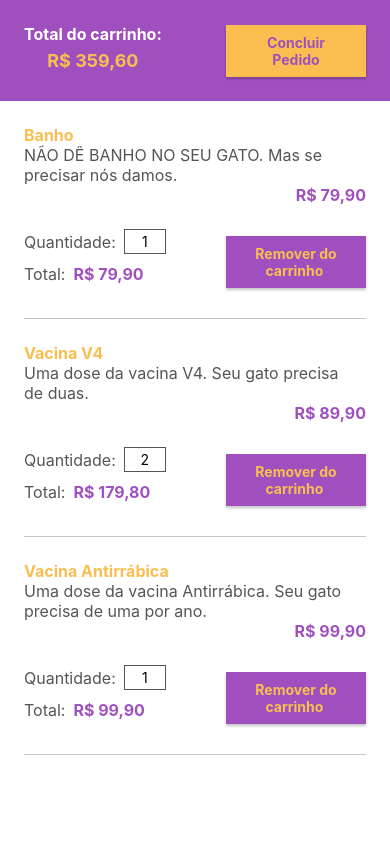
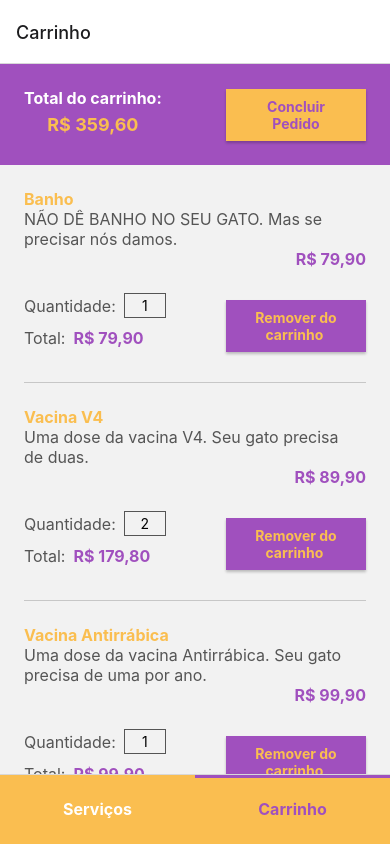
Before and after one commit to Bertonsin/EstudoReactNativeExpo, a React Native app: screen /Carrinho in a window 390 px wide. Built offline with nearby package versions, Linux system fonts and the light colour scheme.

Commit message:
Alterações e anotações da aula 4

```diff
--- a/App.tsx
+++ b/App.tsx
@@ -2,8 +2,11 @@ import React from "react";
 import 'intl';
 import 'intl/locale-data/jsonp/pt-BR';
 
-import Carrinho from './src/telas/Carrinho';
+import Rotas from "./src/Rotas";
+import TelaPadrao from "./src/componentes/telaPadrao";
 
 export default function App() {
-  return <Carrinho />
+  return <TelaPadrao>
+    <Rotas />
+  </TelaPadrao>
 }
--- a/package.json
+++ b/package.json
@@ -9,11 +9,16 @@
     "web": "expo start --web"
   },
   "dependencies": {
+    "@react-navigation/bottom-tabs": "^6.4.0",
+    "@react-navigation/native": "^6.0.13",
     "expo": "~46.0.9",
     "expo-status-bar": "~1.4.0",
+    "intl": "^1.2.5",
     "react": "18.0.0",
     "react-dom": "18.0.0",
     "react-native": "0.69.5",
+    "react-native-safe-area-context": "4.3.1",
+    "react-native-screens": "~3.15.0",
     "react-native-web": "~0.18.7"
   },
   "devDependencies": {
--- /dev/null
+++ b/src/Rotas.tsx
@@ -0,0 +1,43 @@
+import React from 'react';
+
+import {NavigationContainer} from '@react-navigation/native';
+import {createBottomTabNavigator} from '@react-navigation/bottom-tabs';
+
+import Servicos from './telas/Servicos';
+import Carrinho from './telas/Carrinho';
+
+import { cores } from './estilos';
+
+const Tab = createBottomTabNavigator();
+
+export default function Rotas() : JSX.Element{
+    return <NavigationContainer>
+        <Tab.Navigator
+        screenOptions={
+            {
+                tabBarActiveTintColor: cores.roxo,
+                tabBarInactiveTintColor: cores.claro,
+                tabBarActiveBackgroundColor: cores.roxo,
+                tabBarInactiveBackgroundColor: cores.laranja,
+                tabBarStyle:{
+                    height:70
+                },
+                tabBarLabelStyle: {
+                    width:'100%',
+                    flex:1,
+                    fontWeight: 'bold',
+                    fontSize:16,
+                    lineHeight: 21,
+                    marginTop:3,
+                    paddingTop:21,
+                    backgroundColor:cores.laranja
+            },tabBarIconStyle:{
+                display:'none'
+            }, tabBarHideOnKeyboard:true
+
+        }}>
+            <Tab.Screen name="Serviços" component={Servicos} />
+            <Tab.Screen name="Carrinho" component={Carrinho} />
+        </Tab.Navigator>
+    </NavigationContainer>
+}
--- /dev/null
+++ b/src/componentes/telaPadrao/estilos.tsx
@@ -0,0 +1,13 @@
+import { StyleSheet } from "react-native";
+import { cores } from "../../estilos";
+
+export default StyleSheet.create({
+    ajusteTela:{
+        flex:1,
+        backgroundColor: cores.roxo
+    },
+    ajusteTelaBaixo:{
+        flex:0,
+        backgroundColor: cores.laranja
+    }
+})
--- a/src/componentes/telaPadrao/index.tsx
+++ b/src/componentes/telaPadrao/index.tsx
@@ -1,16 +1,19 @@
 import React from "react";
 import { SafeAreaView, KeyboardAvoidingView, Platform,StatusBar } from "react-native";
 
-import estilosGlobal from "../../estilos";
+import estilosGlobal, {cores} from "../../estilos";
+import estilos from './estilos';
 
 export default function TelaPadrao({children} : {children: JSX.Element|JSX.Element[]}): JSX.Element{
-    return <SafeAreaView style={estilosGlobal.preencher}>
-        <StatusBar />
+    return <>
+    <SafeAreaView style={estilos.ajusteTela}>
+        <StatusBar backgroundColor={cores.roxo}/>
         <KeyboardAvoidingView
         behavior={Platform.OS == "ios" ? "padding" : "height"}
         style={estilosGlobal.preencher}>
         {children}
         </KeyboardAvoidingView>
     </SafeAreaView>
-
+    <SafeAreaView style={estilos.ajusteTelaBaixo} />
+    </>
 }
--- a/src/telas/Carrinho/index.tsx
+++ b/src/telas/Carrinho/index.tsx
@@ -29,13 +29,13 @@ const servicos = [
 ]
 
 export default function Carrinho() :JSX.Element {
-    const total =servicos.reduce((soma, {preco, quantidade})=> soma + (preco * quantidade),0)
+    const total = servicos.reduce((soma, {preco, quantidade})=> soma + (preco * quantidade),0)
 
-    return <TelaPadrao>
+    return <>
             <StatusCarrinho total={total} />
             <FlatList
                 data={servicos}
                 renderItem={({item}) => <Item {...item} />}
                 keyExtractor={({id}) => String(id)}/>
-        </TelaPadrao>
+        </>
 }
--- a/src/telas/Servicos/index.tsx
+++ b/src/telas/Servicos/index.tsx
@@ -27,10 +27,10 @@ const servicos = [
 
 export default function Servicos() :JSX.Element {
 
-    return <TelaPadrao>
+    return <>
         <FlatList
             data={servicos}
             renderItem={({item}) => <Item {...item} />}
             keyExtractor={({id}) => String(id)}/>
-    </TelaPadrao>
+    </>
 }
```
Also changed, not shown: 1 other file (tests, documents, lock files or other folders).
